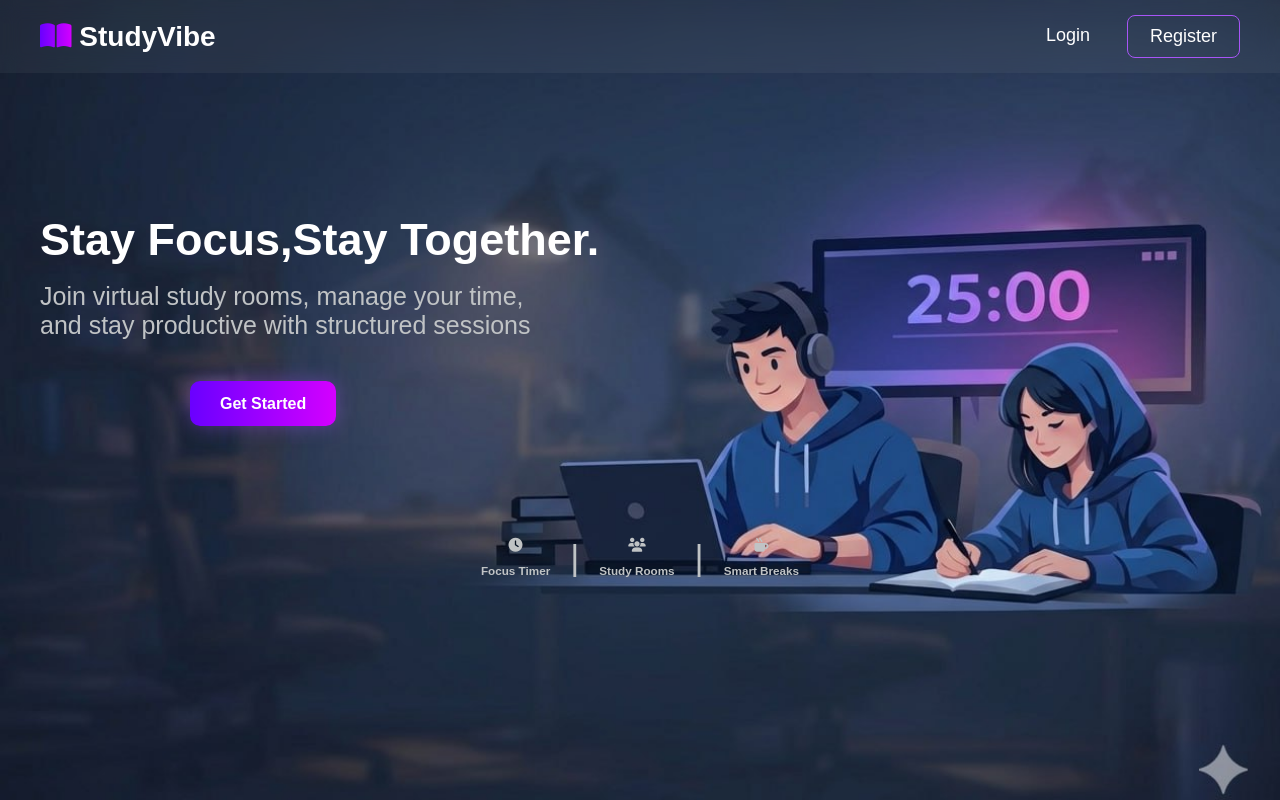
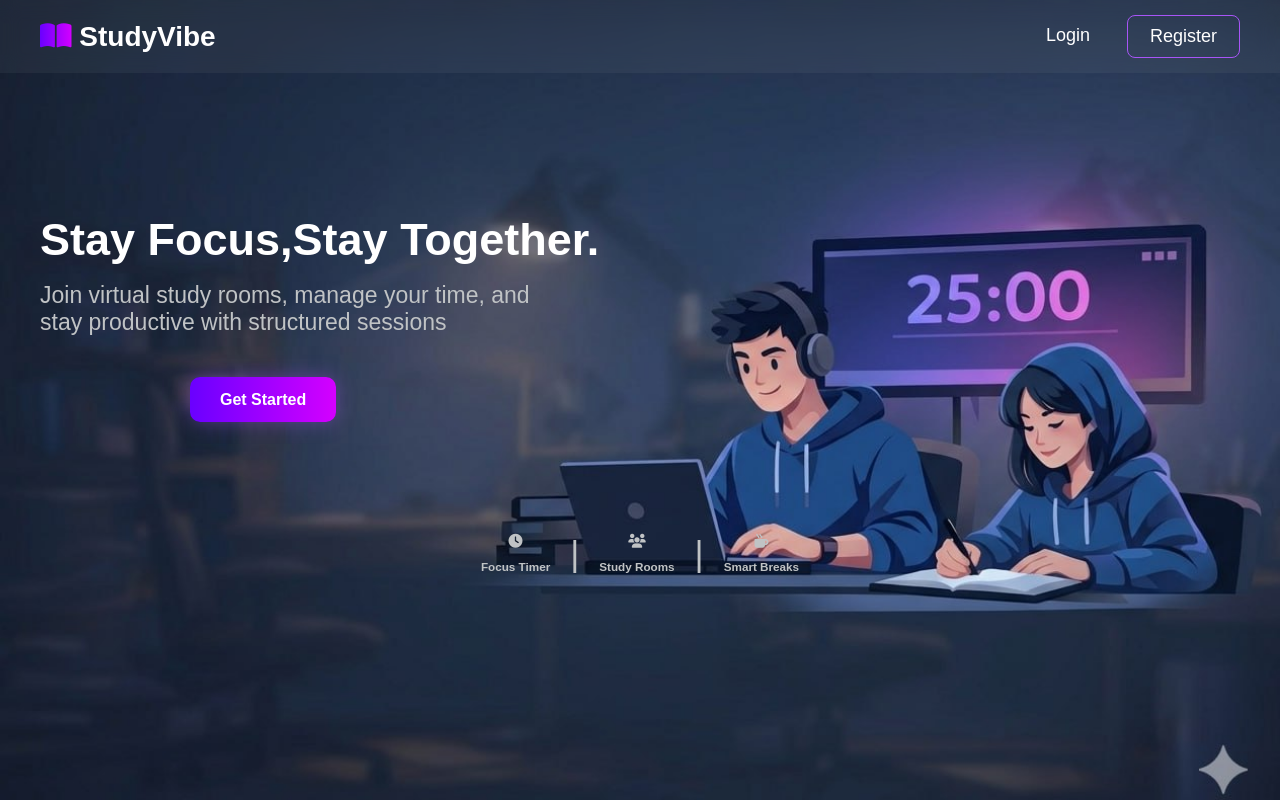
Before and after one commit to Yara-khattab/StudyVibe, a PHP site: page / in a window 1280 px wide. Run offline with PHP 8.4, Linux system fonts and the light colour scheme.

Commit message:
Update style.css

```diff
--- a/CSS/style.css
+++ b/CSS/style.css
@@ -151,7 +151,7 @@
 }
 .home-page .hero-text p{
     max-width: 500px;
-    font-size: 25px;
+    font-size: 23px;
     color:#c0c3c5;
     margin-bottom: 55px;
 }
```
